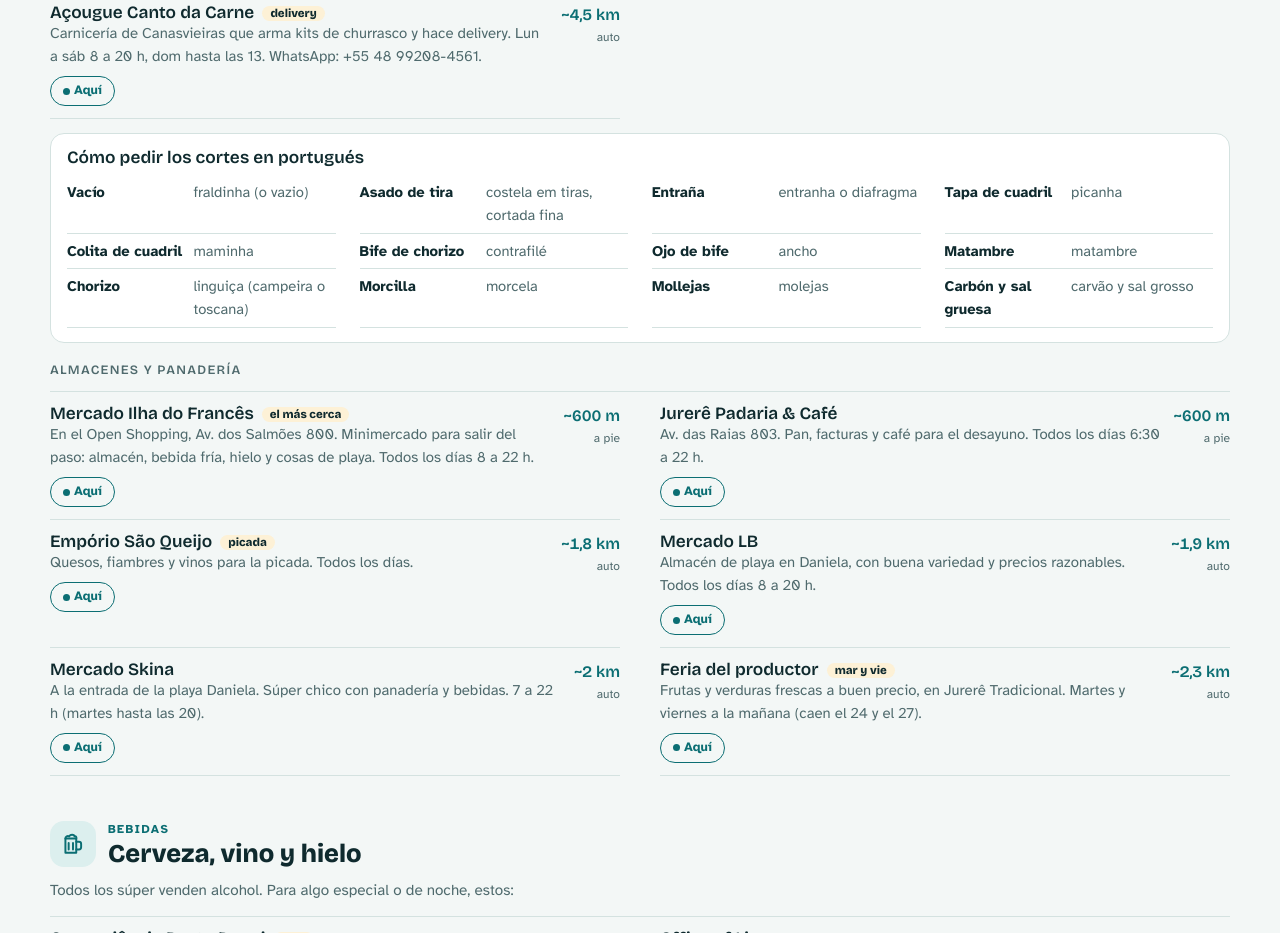
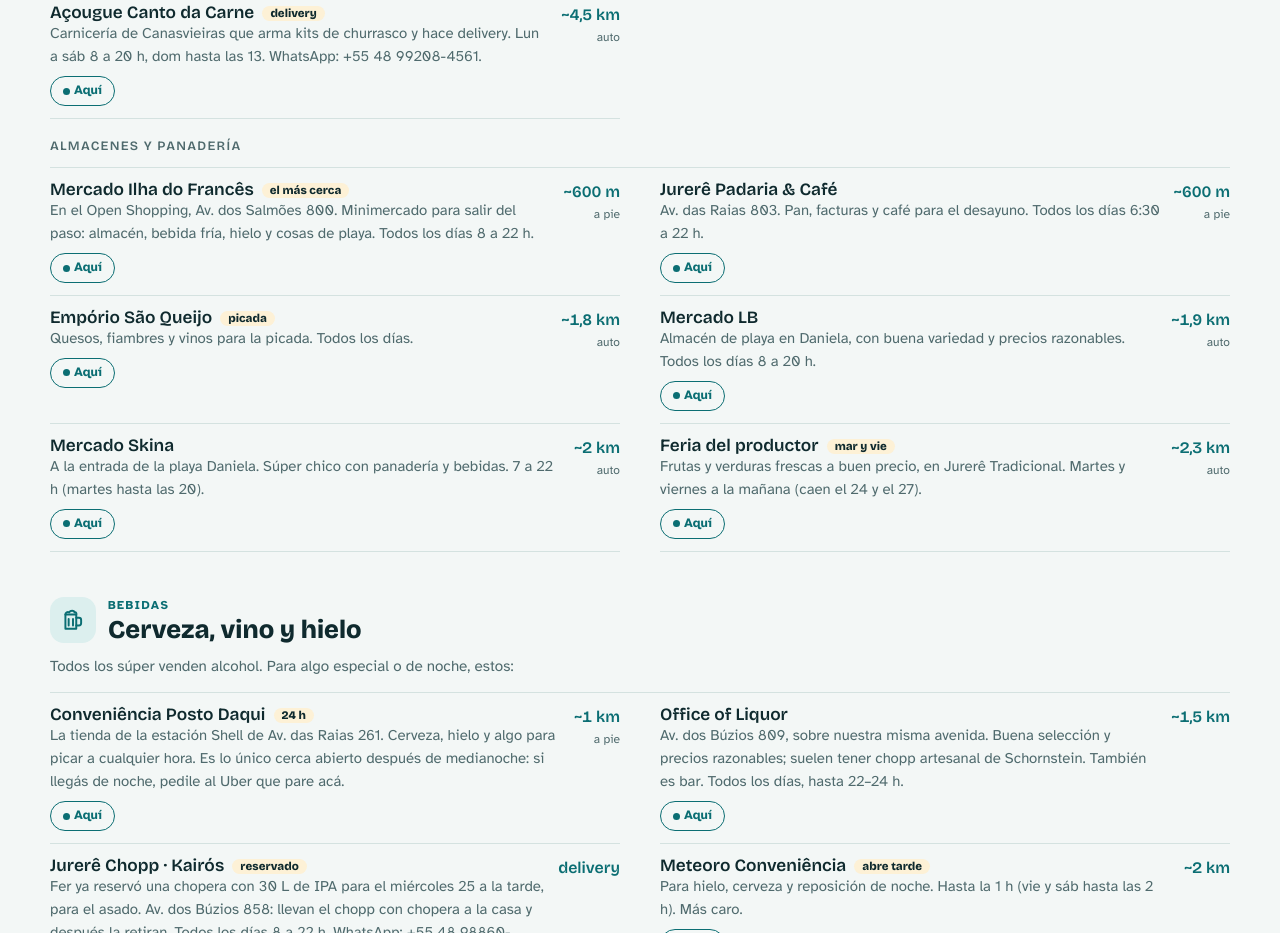
Before and after one commit to forjadera-ai/forty-licks-jurere, a plain HTML site: page index.html in a window 1280 px wide. Shown: the part 4637-5570 px from the top of the page. Drawn offline with nearby package versions, Linux system fonts and the light colour scheme.

Commit message:
Saca glosario de cortes
Co-Authored-By: Claude Opus 5.5 <noreply@anthropic.com>
Claude-Session: https://claude.ai/code/session_01DyVhG1WpQEMffnNLmpPvsA

```diff
--- a/index.html
+++ b/index.html
@@ -337,23 +337,6 @@ footer{font-size:.8rem;color:var(--muted)}
     <div class="item"><div><h3>Dom Corte</h3><p>Casa de carnes nobles en Canasvieiras, muy bien puntuada, con atención personalizada. Lun a sáb 8:30 a 20 h, dom hasta las 14. WhatsApp: +55 48 98827-2136.</p><a class="map" href="https://www.google.com/maps/dir/?api=1&amp;origin=Av.+dos+B%C3%BAzios+2350%2C+Jurer%C3%AA+Internacional%2C+Florian%C3%B3polis&amp;origin_place_id=ChIJC7XvufdEJ5URSyx6qcl6UB4&amp;destination=Dom+Corte+Casa+de+Carnes+Canasvieiras&amp;destination_place_id=ChIJqeSy-Y1DJ5UR17WY5lMsuTQ&amp;travelmode=driving">Aquí</a></div><div class="dist">~5,5 km<small>auto</small></div></div>
     <div class="item"><div><h3>Açougue Canto da Carne <span class="tag">delivery</span></h3><p>Carnicería de Canasvieiras que arma kits de churrasco y hace delivery. Lun a sáb 8 a 20 h, dom hasta las 13. WhatsApp: +55 48 99208-4561.</p><a class="map" href="https://www.google.com/maps/dir/?api=1&amp;origin=Av.+dos+B%C3%BAzios+2350%2C+Jurer%C3%AA+Internacional%2C+Florian%C3%B3polis&amp;origin_place_id=ChIJC7XvufdEJ5URSyx6qcl6UB4&amp;destination=A%C3%A7ougue+Canto+da+Carne+Canasvieiras&amp;destination_place_id=ChIJOxVIjuRDJ5URu7rqV3DV1Lk&amp;travelmode=driving">Aquí</a></div><div class="dist">~4,5 km<small>auto</small></div></div>
   </div>
-  <div class="cuts">
-    <h3>Cómo pedir los cortes en portugués</h3>
-    <dl>
-      <div><dt>Vacío</dt><dd>fraldinha (o vazio)</dd></div>
-      <div><dt>Asado de tira</dt><dd>costela em tiras, cortada fina</dd></div>
-      <div><dt>Entraña</dt><dd>entranha o diafragma</dd></div>
-      <div><dt>Tapa de cuadril</dt><dd>picanha</dd></div>
-      <div><dt>Colita de cuadril</dt><dd>maminha</dd></div>
-      <div><dt>Bife de chorizo</dt><dd>contrafilé</dd></div>
-      <div><dt>Ojo de bife</dt><dd>ancho</dd></div>
-      <div><dt>Matambre</dt><dd>matambre</dd></div>
-      <div><dt>Chorizo</dt><dd>linguiça (campeira o toscana)</dd></div>
-      <div><dt>Morcilla</dt><dd>morcela</dd></div>
-      <div><dt>Mollejas</dt><dd>molejas</dd></div>
-      <div><dt>Carbón y sal gruesa</dt><dd>carvão y sal grosso</dd></div>
-    </dl>
-  </div>
   <h3 class="sub">Almacenes y panadería</h3>
   <div class="list">
     <div class="item"><div><h3>Mercado Ilha do Francês <span class="tag">el más cerca</span></h3><p>En el Open Shopping, Av. dos Salmões 800. Minimercado para salir del paso: almacén, bebida fría, hielo y cosas de playa. Todos los días 8 a 22 h.</p><a class="map" href="https://www.google.com/maps/dir/?api=1&amp;origin=Av.+dos+B%C3%BAzios+2350%2C+Jurer%C3%AA+Internacional%2C+Florian%C3%B3polis&amp;origin_place_id=ChIJC7XvufdEJ5URSyx6qcl6UB4&amp;destination=Mercado+Ilha+do+Franc%C3%AAs+Open+Shopping+Jurer%C3%AA&amp;destination_place_id=ChIJBzG_1DJFJ5URR5N7u89PpOU&amp;travelmode=walking">Aquí</a></div><div class="dist">~600 m<small>a pie</small></div></div>
```
